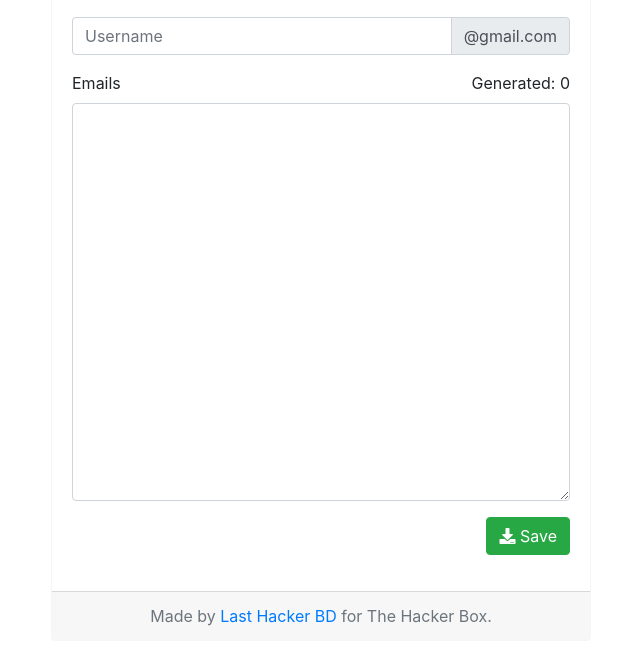
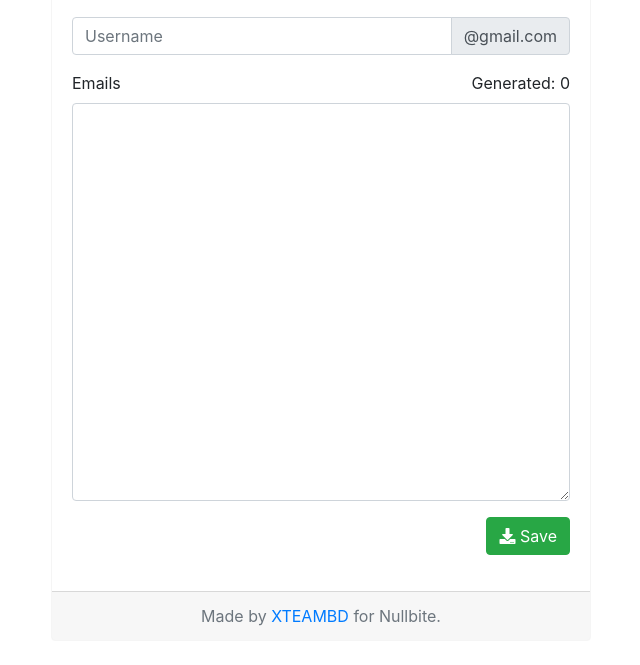
Before and after one commit to gmaildot/gmaildot.github.io, a plain HTML site: page index.html in a window 1280 px wide. Shown: the part 125-790 px from the top of the page, without its empty margins (319-959 px from the left). Drawn offline with nearby package versions, Linux system fonts and the light colour scheme.

Commit message:
Update index.html

```diff
--- a/index.html
+++ b/index.html
@@ -56,8 +56,8 @@ Save
 </div>
 </div>
 <div class="card-footer text-muted text-center">
-Made by <a href="https://t.me/thehackerbox">Last Hacker BD</a>
-for The Hacker Box.
+Made by <a href="https://t.me/xteambd">XTEAMBD</a>
+for Nullbite.
 </div>
 </div>
 </div>
```
